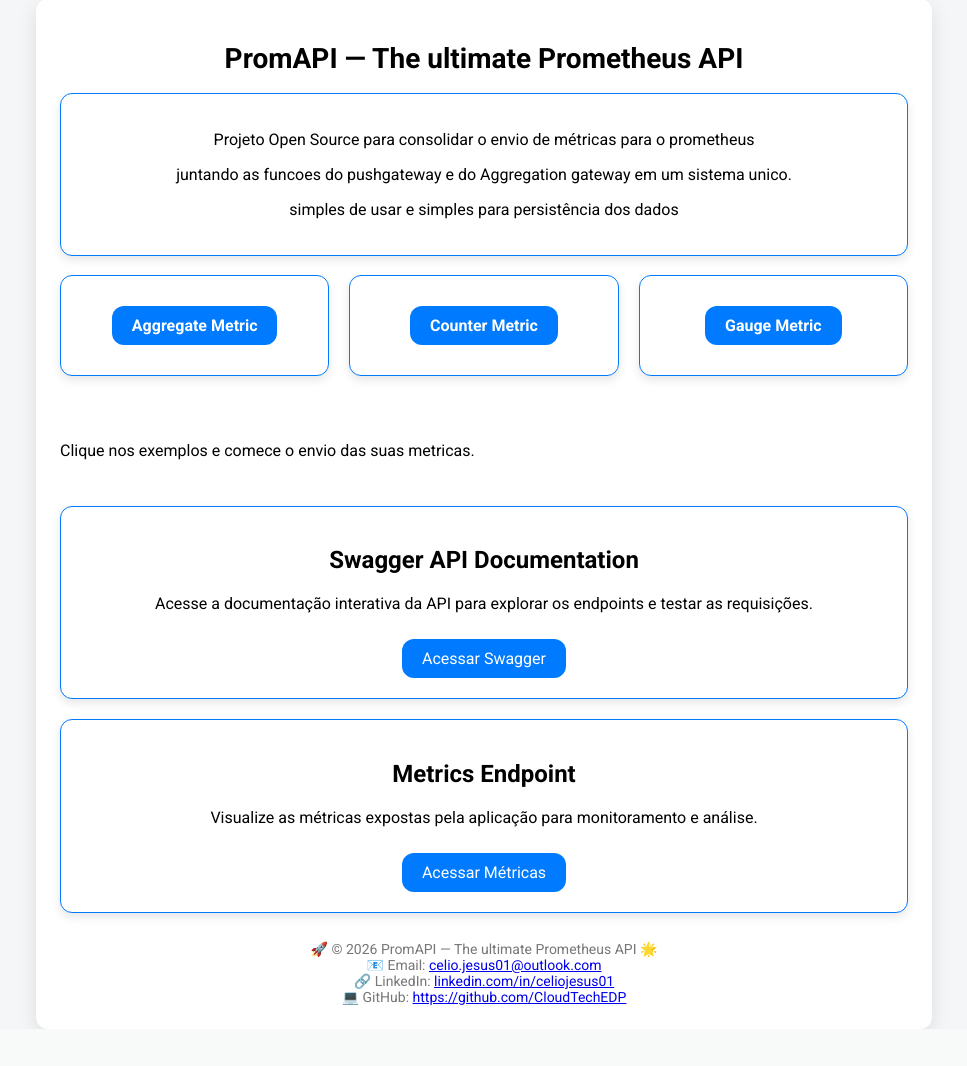
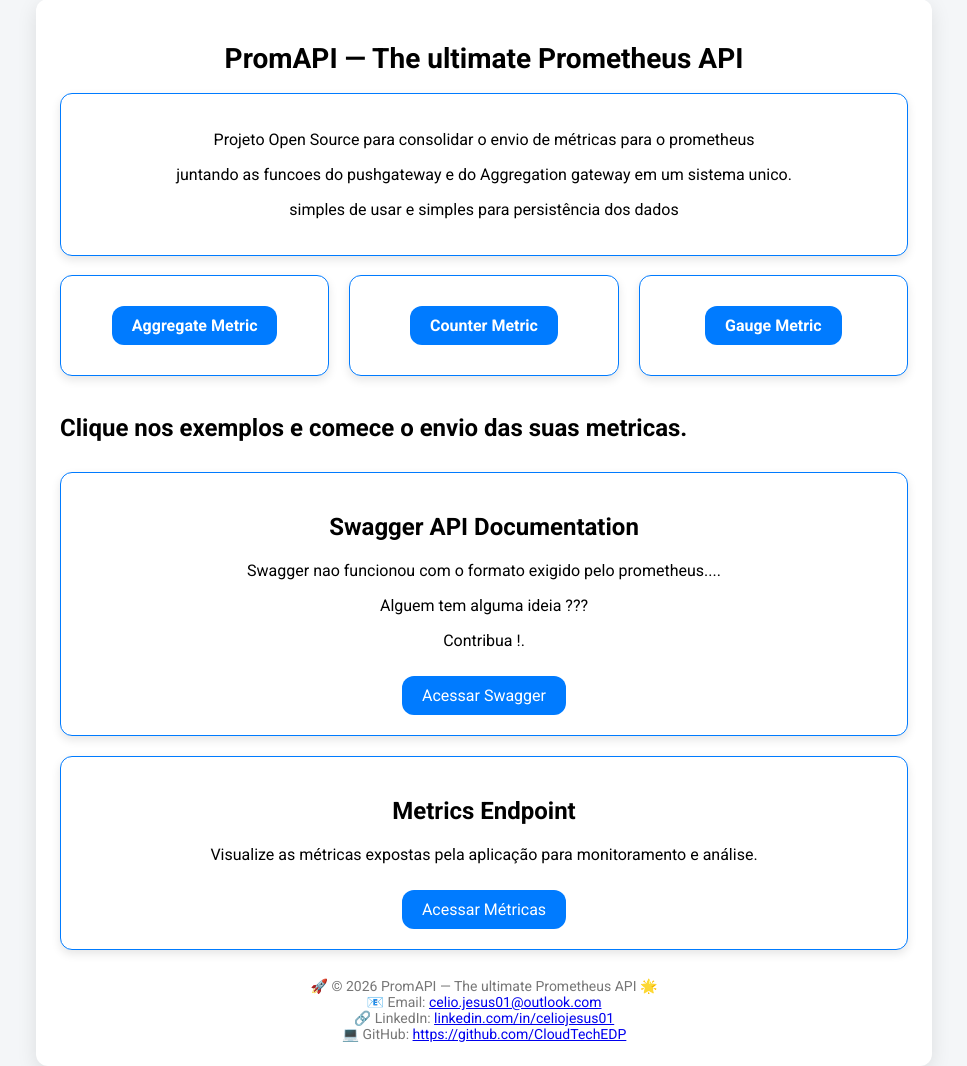
Before and after one commit to CloudTechEDP/PromAPI, a FastAPI app: page / in a window 1280 px wide. Shown: the part 14-1080 px from the top of the page, without its empty margins (156-1123 px from the left). Before the commit the page ends 1043 px from the top, so only its background shows below. Run offline with FastAPI, Linux system fonts and the light colour scheme.

Commit message:
Ajustes de ignore

```diff
--- a/main.py
+++ b/main.py
@@ -1,5 +1,5 @@
 from modules.middleware.master import *
-SHOW_DOCS = os.getenv("SHOW_DOCS", "true").lower()
+SHOW_DOCS = os.getenv("SHOW_DOCS", "false").lower()
 app = FastAPI(
     docs_url=None if SHOW_DOCS != "true" else "/docs",
     redoc_url=None if SHOW_DOCS != "true" else "/redoc",
--- a/modules/api/aggregate.py
+++ b/modules/api/aggregate.py
@@ -4,7 +4,7 @@ from modules.schema.schemas import AggregateSchema
 router = APIRouter()
 
 @router.post("/metrics/job/aggregate/{job_name}")
-async def increase_aggregate_metric(job_name: str, request: Request, data: AggregateSchema):
+async def increase_aggregate_metric(job_name: str, request: Request):
     try:
         raw_body = (await request.body()).decode()
         counter_name = raw_body.strip().split('{')[0]
@@ -18,9 +18,9 @@ async def increase_aggregate_metric(job_name: str, request: Request, data: Aggre
                 labels[key.strip()] = value.strip().strip('"')
         value = raw_body.strip().split()[-1]
         value = float(value)
-        print(f"Parsed counter metric: name={counter_name}, labels={labels}, value={value}")
+        print_response(f"Parsed counter metric: name={counter_name}, labels={labels}, value={value}")
     except Exception as e:
-        print(f"Error parsing counter metric: {e}")
+        print_response(f"Error parsing counter metric: {e}")
         return {
             "error": "counter metric error",
             "SendingFormat": 'counter_name{label1="value1",label2="value2"} value'
--- a/modules/middleware/master.py
+++ b/modules/middleware/master.py
@@ -6,13 +6,16 @@ from fastapi.security import HTTPBearer, HTTPAuthorizationCredentials
 from a2wsgi import ASGIMiddleware
 import os
 import inspect
+from datetime import datetime
 from sqlalchemy.dialects.sqlite import JSON
 from sqlalchemy.orm import declarative_base
 from sqlalchemy import create_engine, Column, Integer, String, Float, DateTime
 from sqlalchemy.orm import sessionmaker
 import re
 import json
-from datetime import datetime
+import inspect
+from pydantic import BaseModel, Field
+from typing import Optional
 from dotenv import load_dotenv
 load_dotenv()
 
--- a/modules/middleware/print_response.py
+++ b/modules/middleware/print_response.py
@@ -1,4 +1,6 @@
-import inspect
+
+from modules.middleware.master import *
+
 def print_response(response):
     # Obtém o quadro do chamador
     quadro_chamador = inspect.stack()[1]
--- a/modules/repository/db.py
+++ b/modules/repository/db.py
@@ -26,7 +26,7 @@ def add_metric_counter(table_class, counter_name: str, value: float, labels: dic
     }
 
 def update_metric(existing_metric, value: float, db):
-    db = db
+    # db = db
     existing_metric.value = value
     db.commit()
     db.refresh(existing_metric)
--- a/modules/routes/index.py
+++ b/modules/routes/index.py
@@ -59,7 +59,7 @@ async def get_all_metrics():
         if c.metric not in emitted_types:
             response.append(f"# TYPE {c.metric} counter")
             emitted_types.add(c.metric)
-        from datetime import datetime
+
         unique_label = datetime.now().strftime("%Y%m%dT%H%M%S_%f")
         if labels:
             labels["ts"] = unique_label
--- a/templates/index.html
+++ b/templates/index.html
@@ -58,15 +58,17 @@
 
         <br>
 
-        <div class="links-container">
-            <p>Clique nos exemplos e comece o envio das suas metricas.</p>
+        <div class="links-item">
+            <h2>Clique nos exemplos e comece o envio das suas metricas.</h2>
 
         </div>
 
         <div class="links-container">
             <div class="link-item">
                 <h2>Swagger API Documentation</h2>
-                <p>Acesse a documentação interativa da API para explorar os endpoints e testar as requisições.</p>
+                <p>Swagger nao funcionou com o formato exigido pelo prometheus....</p>
+                <p>Alguem tem alguma ideia ???</p>
+                <p>Contribua !.</p>
                 <a href="/docs" class="modern-button">Acessar Swagger</a>
             </div>
             <div class="link-item">
```
Also changed, not shown: modules/schema/schemas.py (+1 -7 lines), database/metrics.db, 1 other file.
